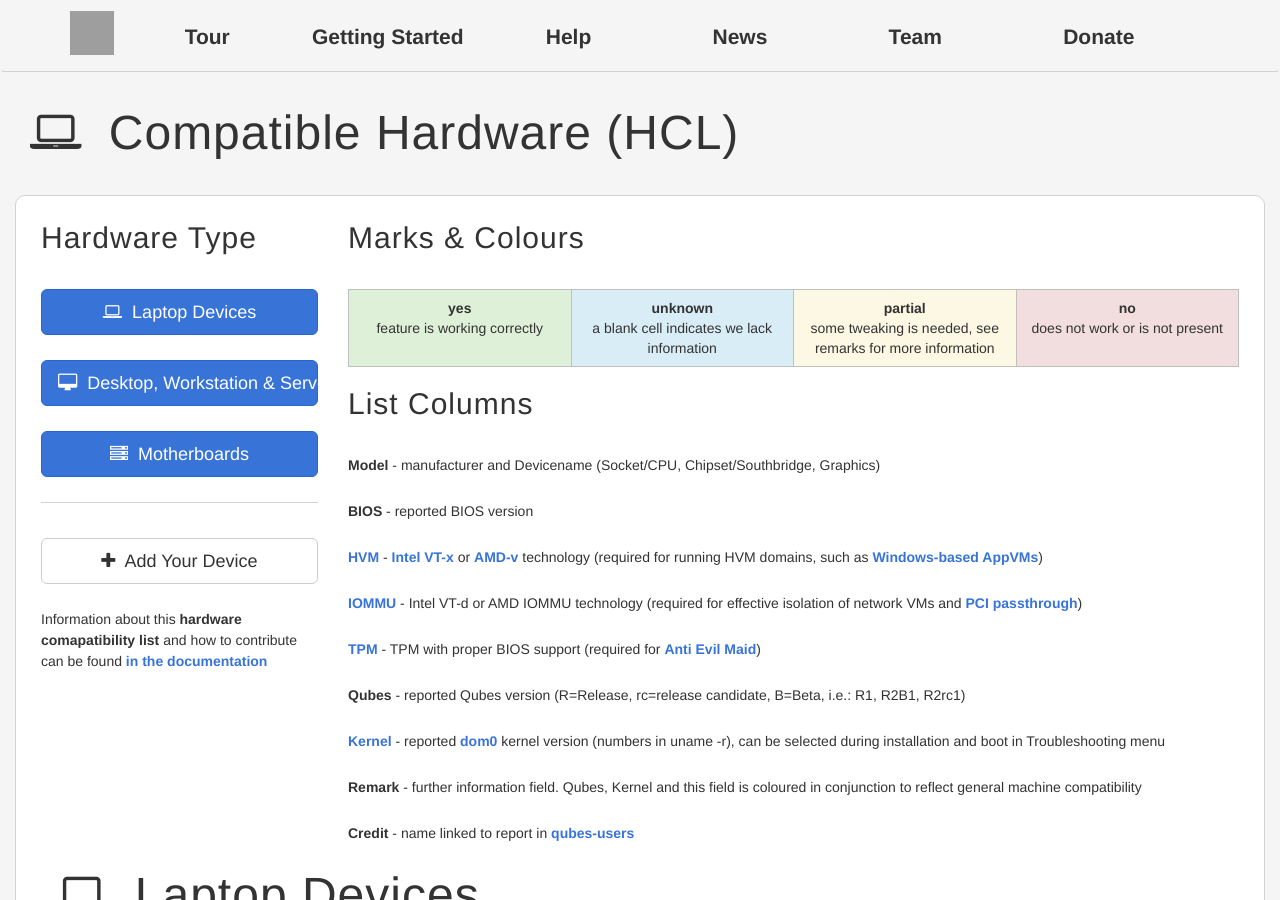
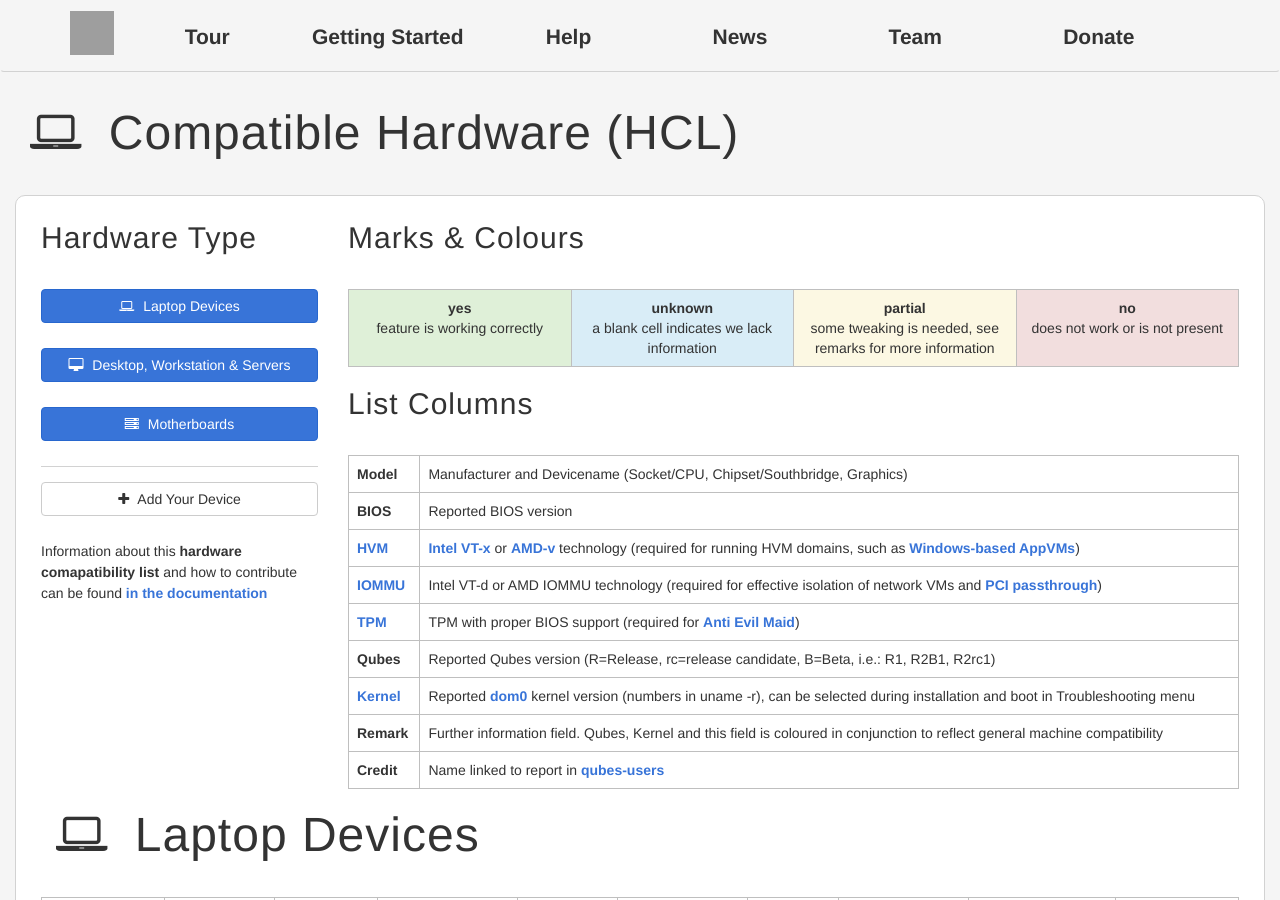
Before and after one commit to QubesOS/qubesos.github.io, a Jekyll site: the page built from pages/compatible-hardware.html, in a window 1280 px wide and 900 px high. Built offline with Jekyll 4.4.1, drawn with Linux system fonts in a browser that asks for light colours; some web fonts are replaced; grey boxes are pictures that could not be loaded.

Commit message:
minor tweaks to HCL page QubesOS/qubes-issues#1203

```diff
--- a/pages/compatible-hardware.html
+++ b/pages/compatible-hardware.html
@@ -12,17 +12,17 @@ redirect_from: /hcl/
     <div class="col-lg-3">
       <h4>Hardware Type</h4>
       <p>
-        <a href="#hardware-laptops" class="btn btn-lg btn-primary btn-block" href=""><i class="fa fa-laptop"></i> Laptop Devices</a>
+        <a href="#hardware-laptops" class="btn btn-primary btn-block" href=""><i class="fa fa-laptop"></i> Laptop Devices</a>
       </p>
       <p>
-        <a href="#hardware-desktops" class="btn btn-lg btn-primary btn-block" href=""><i class="fa fa-desktop"></i> Desktop, Workstation &amp; Servers</a>
+        <a href="#hardware-desktops" class="btn btn-primary btn-block" href=""><i class="fa fa-desktop"></i> Desktop, Workstation &amp; Servers</a>
       </p>
       <p>
-        <a href="#hardware-motherboards" class="btn btn-lg btn-primary btn-block" href=""><i class="fa fa-server"></i> Motherboards</a>
+        <a href="#hardware-motherboards" class="btn btn-primary btn-block" href=""><i class="fa fa-server"></i> Motherboards</a>
       </p>
-      <hr class="more-bottom">
+      <hr>
       <p>
-        <a href="/doc/HCL/" class="btn btn-lg btn-default btn-block" href=""><i class="fa fa-plus"></i> Add Your Device</a>
+        <a href="/doc/HCL/" class="btn btn-default btn-block" href=""><i class="fa fa-plus"></i> Add Your Device</a>
       </p>
       <p>Information about this <strong>hardware comapatibility list</strong> and how to contribute can be found
       <a class='ext-link' href='/doc/HCL/'>in the documentation</a></p>
@@ -38,37 +38,57 @@ redirect_from: /hcl/
       </tr>
       </table>
       <h4>List Columns</h4>
-      <p>
-        <strong>Model</strong> - manufacturer and Devicename (Socket/CPU, Chipset/Southbridge, Graphics)
-      </p>
-      <p>
-        <strong>BIOS</strong> - reported BIOS version
-      </p>
-      <p>
-        <a class='ext-link' href='https://en.wikipedia.org/wiki/Hardware_virtual_machine'>HVM</a> -
-        <a class='ext-link' href='https://en.wikipedia.org/wiki/Intel_VT-x#Intel-VT-x'>Intel VT-x</a> or <a class='ext-link' href='https://en.wikipedia.org/wiki/AMD-V#AMD_virtualization_.28AMD-V.29'>AMD-v</a> technology (required for running HVM domains, such as <a class='ext-link' href='/doc/WindowsAppVms/'>Windows-based AppVMs</a>)
-      </p>
-      <p>
-        <a class='ext-link' href='https://en.wikipedia.org/wiki/IOMMU'>IOMMU</a> -
-        Intel VT-d or AMD IOMMU technology (required for effective isolation of network VMs and <a class='ext-link' href='http://wiki.xen.org/wiki/Xen_PCI_Passthrough'>PCI passthrough</a>)
-      </p>
-      <p>
-        <a class='ext-link' href='https://en.wikipedia.org/wiki/Trusted_Platform_Module'>TPM</a> -
-        TPM with proper BIOS support (required for <a class='ext-link' href='/doc/AntiEvilMaid/'>Anti Evil Maid</a>)
-      </p>
-      <p>
-        <strong>Qubes</strong> - reported Qubes version (R=Release, rc=release candidate, B=Beta, i.e.: R1, R2B1, R2rc1)
-      </p>
-      <p>
-        <a class='ext-link' href='https://en.wikipedia.org/wiki/Linux_kernel#Maintenance'>Kernel</a> -
-        reported <a class='ext-link' href='https://en.wikipedia.org/wiki/Dom0'>dom0</a> kernel version (numbers in uname -r), can be selected during installation and boot in Troubleshooting menu
-      </p>
-      <p>
-        <strong>Remark</strong> - further information field. Qubes, Kernel and this field is coloured in conjunction to reflect general machine compatibility
-      </p>
-      <p>
-        <strong>Credit</strong> - name linked to report in <a class='ext-link' href='https://groups.google.com/forum/#!forum/qubes-users'>qubes-users</a>
-      </p>
+      <table class="table table-bordered table-responsive">
+      <tr>
+        <td><strong>Model</strong></td>
+        <td>Manufacturer and Devicename (Socket/CPU, Chipset/Southbridge, Graphics)</td>
+      </tr>
+      <tr>
+        <td><strong>BIOS</strong></td>
+        <td>Reported BIOS version</td>
+      </tr>
+      <tr>
+        <td><a class='ext-link' href='https://en.wikipedia.org/wiki/Hardware_virtual_machine'>HVM</a></td>
+        <td>
+          <a class='ext-link' href='https://en.wikipedia.org/wiki/Intel_VT-x#Intel-VT-x'>Intel VT-x</a> or <a class='ext-link' href='https://en.wikipedia.org/wiki/AMD-V#AMD_virtualization_.28AMD-V.29'>AMD-v</a> technology (required for running HVM domains, such as <a class='ext-link' href='/doc/WindowsAppVms/'>Windows-based AppVMs</a>)
+        </td>
+      </tr>
+      <tr>
+        <td>
+          <a class='ext-link' href='https://en.wikipedia.org/wiki/IOMMU'>IOMMU</a>
+        </td>
+        <td>
+          Intel VT-d or AMD IOMMU technology (required for effective isolation of network VMs and <a class='ext-link' href='http://wiki.xen.org/wiki/Xen_PCI_Passthrough'>PCI passthrough</a>)
+        </td>
+      </tr>
+      <tr>
+        <td><a class='ext-link' href='https://en.wikipedia.org/wiki/Trusted_Platform_Module'>TPM</a></td>
+        <td>
+          TPM with proper BIOS support (required for <a class='ext-link' href='/doc/AntiEvilMaid/'>Anti Evil Maid</a>)
+        </td>
+      </tr>
+      <tr>
+        <td><strong>Qubes</strong></td>
+        <td>Reported Qubes version (R=Release, rc=release candidate, B=Beta, i.e.: R1, R2B1, R2rc1)</td>
+      </tr>
+      <tr>
+        <td>
+          <a class='ext-link' href='https://en.wikipedia.org/wiki/Linux_kernel#Maintenance'>Kernel</a>
+        </td>
+        <td>
+          Reported <a class='ext-link' href='https://en.wikipedia.org/wiki/Dom0'>dom0</a> kernel version (numbers in uname -r), can be selected during installation and boot in Troubleshooting menu
+        </td>
+      </tr>
+      <tr>
+        <td><strong>Remark</strong></td>
+        <td>Further information field. Qubes, Kernel and this field is coloured in conjunction to reflect general machine compatibility
+        </td>
+      </tr>
+      <tr>
+        <td><strong>Credit</strong></td>
+        <td>Name linked to report in <a class='ext-link' href='https://groups.google.com/forum/#!forum/qubes-users'>qubes-users</a></td>
+      </tr>
+    </table>
     </div>
   </div>
 
```
